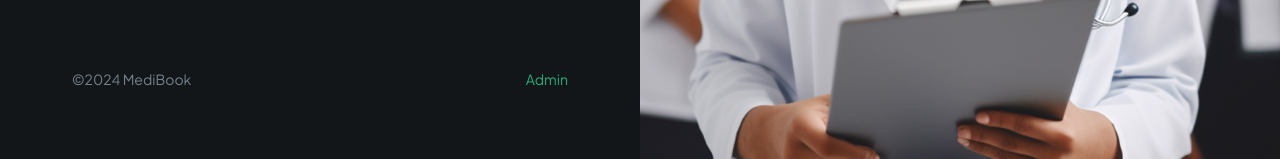
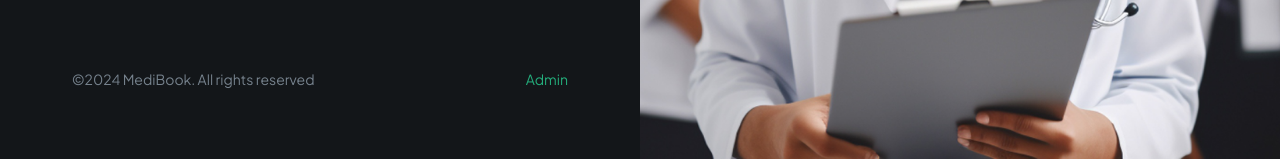
Before and after one commit to KingsCreatives/Medibook, a Next.js app: page / in a window 1280 px wide. Shown: the part 641-800 px from the top of the page. Built offline with nearby package versions, Linux system fonts and the light colour scheme; no server answers.

Commit message:
get year dynamically

```diff
--- a/app/page.tsx
+++ b/app/page.tsx
@@ -2,7 +2,7 @@ import Image from "next/image";
 import Link from "next/link";
 import PatientForm from "@/components/forms/PatientForm";
 export default function Home() {
-  const year = new Date().getFullYear();
+
   return (
     <div className="flex h-screen max-h-screen">
       <section className="remove-scrollbar container my-auto">
@@ -18,7 +18,7 @@ export default function Home() {
 
           <div className="text-14-regular mt-20 flex justify-between">
             <p className="justify-items-end text-dark-600 xl:text-left">
-              ©{year} MediBook
+              ©{new Date().getFullYear()} MediBook. All rights reserved
             </p>
             <Link href="/?admin=true" className="text-green-500">
               Admin
--- a/app/patients/[userId]/new-appointment/page.tsx
+++ b/app/patients/[userId]/new-appointment/page.tsx
@@ -4,7 +4,7 @@ import { getPatient } from "@/lib/actions/patient.actions";
 export default async function NewAppointment({
   params: { userId },
 }: SearchParamProps) {
-  const year = new Date().getFullYear();
+
   const patient = await getPatient(userId);
 
   return (
@@ -26,7 +26,7 @@ export default async function NewAppointment({
           />
 
           <p className="justify-items-end text-dark-600 xl:text-left copyright mt-10 py-12">
-            ©{year} MediBook
+            ©{new Date().getFullYear()} MediBook. All rights reserved
           </p>
         </div>
       </section>
--- a/app/patients/[userId]/new-appointment/success/page.tsx
+++ b/app/patients/[userId]/new-appointment/success/page.tsx
@@ -74,7 +74,9 @@ const SuccessPage = async ({
             New Appointment
           </Link>
         </Button>
-        <p className="copyright">© 2024 MediBook. All rights reserved</p>
+        <p className="copyright">
+          © {new Date().getFullYear()} MediBook. All rights reserved
+        </p>
       </div>
     </div>
   );
```
